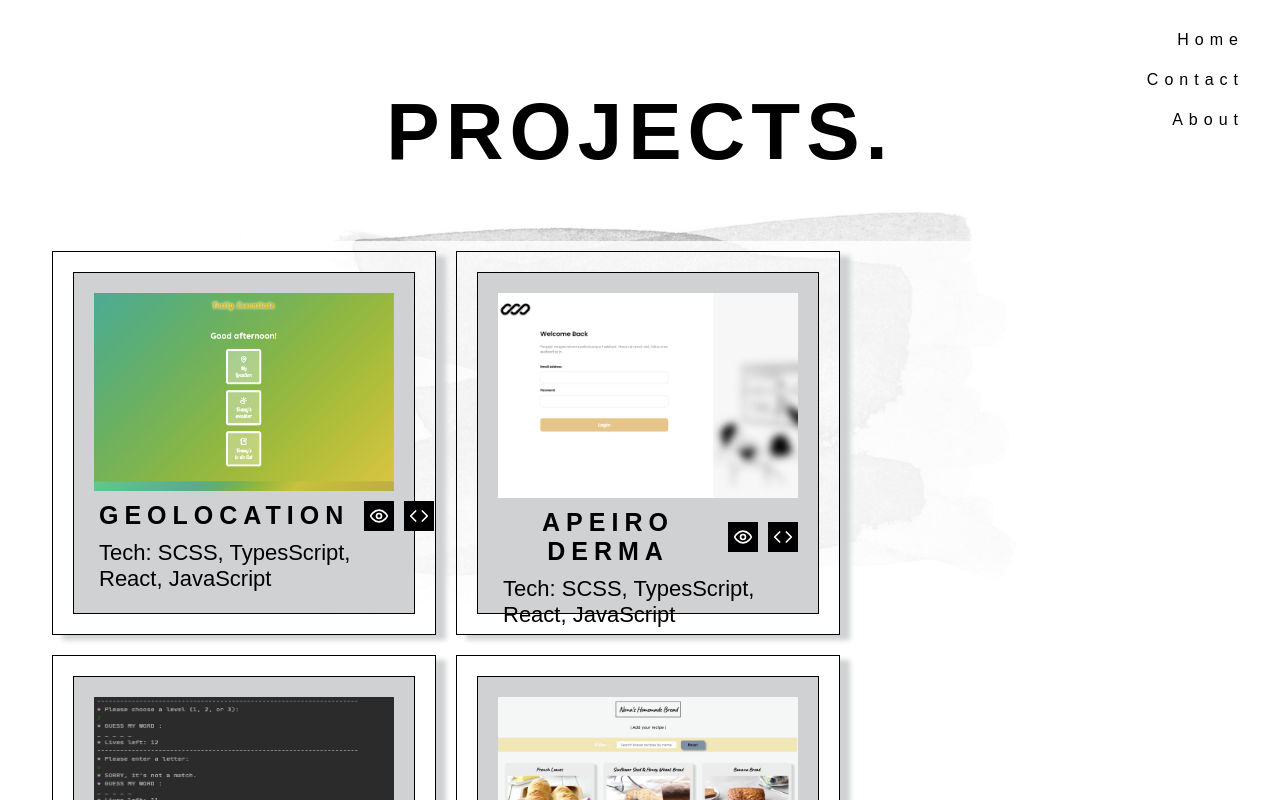
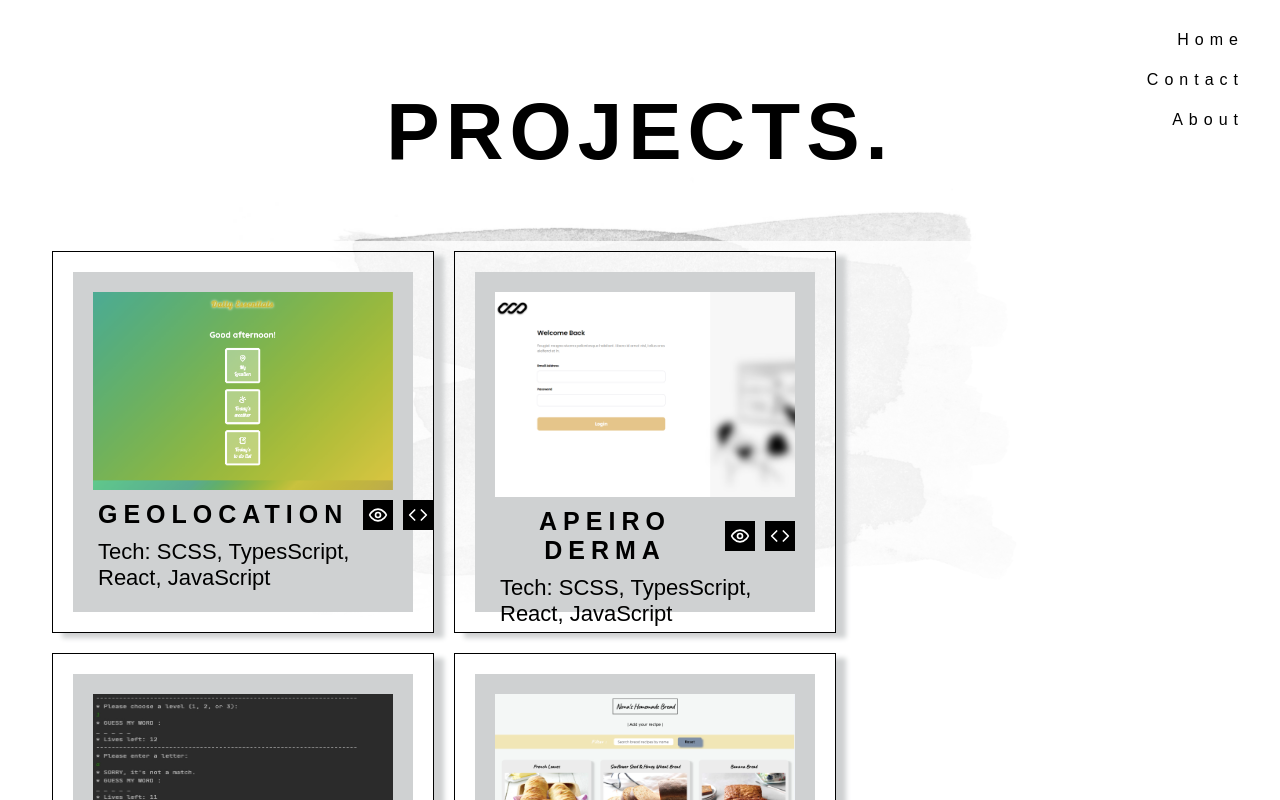
Before and after one commit to AISimonetta/portfolio-react, a React (Vite) app: page /portfolio in a window 1280 px wide. Shown: the top 800 px of the page. Built offline with nearby package versions, Linux system fonts and the light colour scheme; a web font is replaced by a local one.

Commit message:
border removed from inner card

```diff
--- a/src/Components/ProjectCard/ProjectCard.scss
+++ b/src/Components/ProjectCard/ProjectCard.scss
@@ -53,7 +53,7 @@
     flex-direction: column;
     justify-content: space-evenly;
     background-color: rgba(255, 255, 255, 0.813);
-    border: 1px solid black;
+    // border: 1px solid black;
     padding: 20px;
     margin: 10px;
     background-color: $gray-light-color;
```
